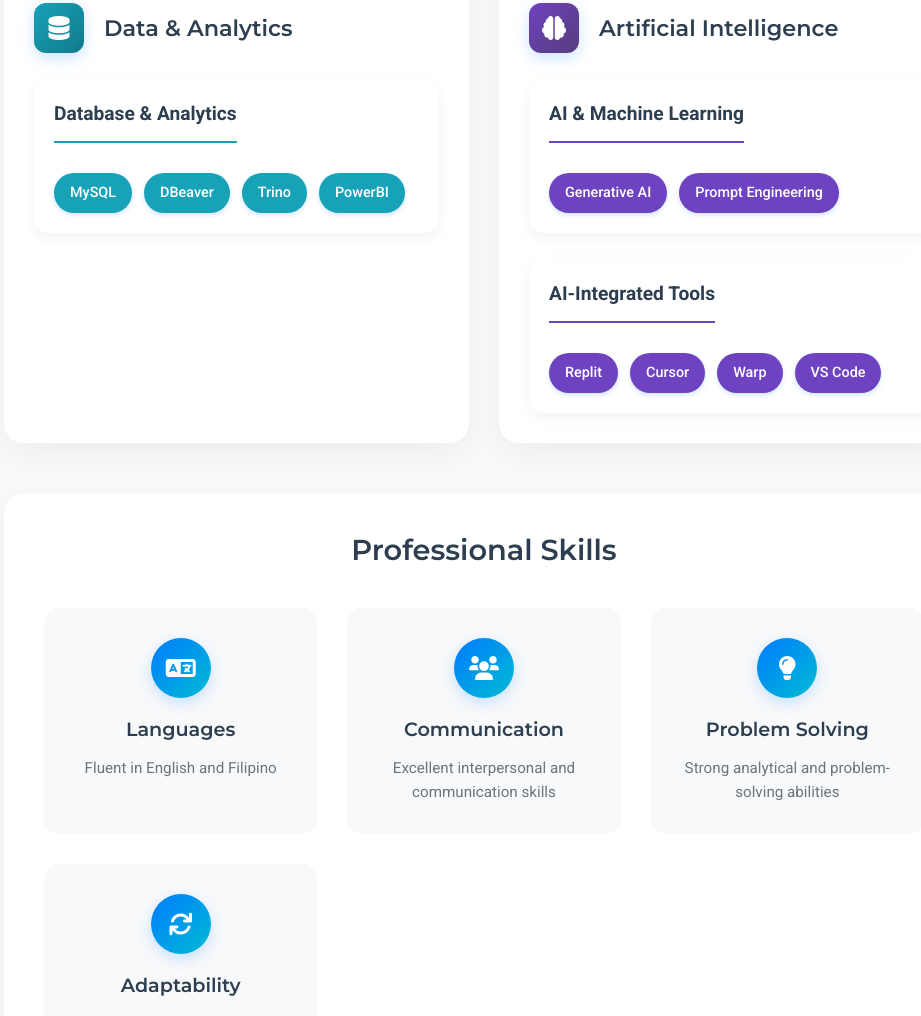
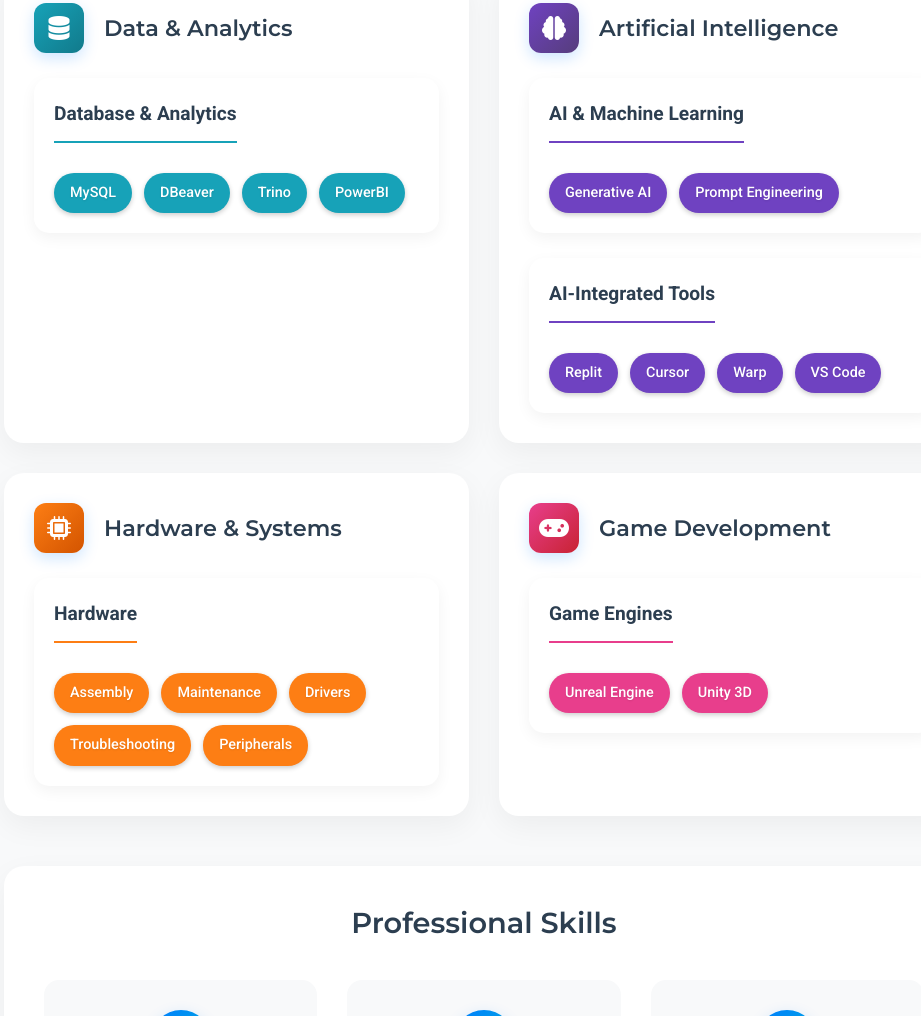
Before and after one commit to waseyt310/My_Profile_Repo, a plain HTML site: page index.html in a window 1280 px wide. Shown: the part 6781-7797 px from the top of the page, without its empty margins (156-1077 px from the left). Drawn offline with Linux system fonts and the light colour scheme.

Commit message:
Restored all skills and enhanced visibility with distinct colors for each category

```diff
--- a/css/main.css
+++ b/css/main.css
@@ -604,7 +604,7 @@
     font-size: 1.2rem;
     margin-bottom: 15px;
     padding-bottom: 10px;
-    border-bottom: 2px solid #007bff;
+    border-bottom: 2px solid;
 }
 
 .skill-level {
@@ -640,21 +640,19 @@
 
 .skill-tag {
     padding: 8px 16px;
-    background: #007bff;
     color: #ffffff;
     border-radius: 20px;
     font-size: 0.9rem;
     font-weight: 500;
     transition: all 0.3s ease;
     border: none;
-    box-shadow: 0 2px 5px rgba(0, 123, 255, 0.2);
+    box-shadow: 0 2px 5px rgba(0, 0, 0, 0.2);
+    text-shadow: 0 1px 2px rgba(0, 0, 0, 0.1);
 }
 
 .skill-tag:hover {
-    background: #0056b3;
-    color: #ffffff;
     transform: translateY(-2px);
-    box-shadow: 0 5px 15px rgba(0, 123, 255, 0.3);
+    box-shadow: 0 5px 15px rgba(0, 0, 0, 0.3);
 }
 
 .soft-skills {
@@ -1279,6 +1277,14 @@
     background: #6f42c1;
 }
 
+.skill-category:nth-child(5) .skill-tag {
+    background: #fd7e14;
+}
+
+.skill-category:nth-child(6) .skill-tag {
+    background: #e83e8c;
+}
+
 .skill-category:nth-child(1) .skill-tag:hover {
     background: #0056b3;
 }
@@ -1293,6 +1299,14 @@
 
 .skill-category:nth-child(4) .skill-tag:hover {
     background: #563d7c;
+}
+
+.skill-category:nth-child(5) .skill-tag:hover {
+    background: #d35400;
+}
+
+.skill-category:nth-child(6) .skill-tag:hover {
+    background: #c82333;
 }
 
 .skill-category:nth-child(1) .skill-name {
@@ -1311,6 +1325,14 @@
     border-bottom-color: #6f42c1;
 }
 
+.skill-category:nth-child(5) .skill-name {
+    border-bottom-color: #fd7e14;
+}
+
+.skill-category:nth-child(6) .skill-name {
+    border-bottom-color: #e83e8c;
+}
+
 .skill-category:nth-child(1) .skill-icon {
     background: linear-gradient(135deg, #007bff, #0056b3);
 }
@@ -1326,3 +1348,11 @@
 .skill-category:nth-child(4) .skill-icon {
     background: linear-gradient(135deg, #6f42c1, #563d7c);
 }
+
+.skill-category:nth-child(5) .skill-icon {
+    background: linear-gradient(135deg, #fd7e14, #d35400);
+}
+
+.skill-category:nth-child(6) .skill-icon {
+    background: linear-gradient(135deg, #e83e8c, #c82333);
+}
--- a/index.html
+++ b/index.html
@@ -301,13 +301,15 @@
                                 </div>
                                 <div class="skill-tags">
                                     <span class="skill-tag">Python</span>
+                                    <span class="skill-tag">Selenium</span>
+                                    <span class="skill-tag">C++</span>
+                                    <span class="skill-tag">C#</span>
                                     <span class="skill-tag">JavaScript</span>
                                     <span class="skill-tag">Java</span>
-                                    <span class="skill-tag">C#</span>
-                                    <span class="skill-tag">C++</span>
-                                    <span class="skill-tag">PHP</span>
                                     <span class="skill-tag">HTML</span>
                                     <span class="skill-tag">CSS</span>
+                                    <span class="skill-tag">MySQL</span>
+                                    <span class="skill-tag">PHP</span>
                                     <span class="skill-tag">Laravel</span>
                                     <span class="skill-tag">PowerShell</span>
                                     <span class="skill-tag">VBScript</span>
@@ -369,9 +371,52 @@
                             </div>
                         </div>
                     </div>
+
+                    <div class="skill-category" data-aos="fade-up" data-aos-delay="400">
+                        <div class="skill-category-header">
+                            <div class="skill-icon">
+                                <i class="fas fa-microchip"></i>
+                            </div>
+                            <h3>Hardware & Systems</h3>
+                        </div>
+                        <div class="skill-items">
+                            <div class="skill-item">
+                                <div class="skill-info">
+                                    <span class="skill-name">Hardware</span>
+                                </div>
+                                <div class="skill-tags">
+                                    <span class="skill-tag">Assembly</span>
+                                    <span class="skill-tag">Maintenance</span>
+                                    <span class="skill-tag">Drivers</span>
+                                    <span class="skill-tag">Troubleshooting</span>
+                                    <span class="skill-tag">Peripherals</span>
+                                </div>
+                            </div>
+                        </div>
+                    </div>
+
+                    <div class="skill-category" data-aos="fade-up" data-aos-delay="500">
+                        <div class="skill-category-header">
+                            <div class="skill-icon">
+                                <i class="fas fa-gamepad"></i>
+                            </div>
+                            <h3>Game Development</h3>
+                        </div>
+                        <div class="skill-items">
+                            <div class="skill-item">
+                                <div class="skill-info">
+                                    <span class="skill-name">Game Engines</span>
+                                </div>
+                                <div class="skill-tags">
+                                    <span class="skill-tag">Unreal Engine</span>
+                                    <span class="skill-tag">Unity 3D</span>
+                                </div>
+                            </div>
+                        </div>
+                    </div>
                 </div>
 
-                <div class="soft-skills" data-aos="fade-up" data-aos-delay="400">
+                <div class="soft-skills" data-aos="fade-up" data-aos-delay="600">
                     <h3 class="soft-skills-title">Professional Skills</h3>
                     <div class="soft-skills-grid">
                         <div class="soft-skill-item">
```
